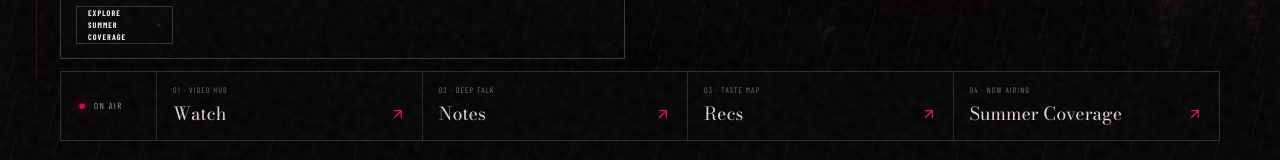
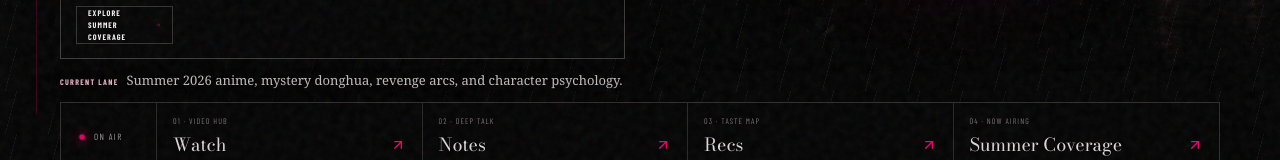
Before and after one commit to draftarc-lab/senpais1lva-site, a Next.js app: page / in a window 1280 px wide. Shown: the part 749-909 px from the top of the page. Built offline with nearby package versions, Linux system fonts and the light colour scheme; no server answers.

Commit message:
Add current creator lane signal

```diff
--- a/app/creator.ts
+++ b/app/creator.ts
@@ -20,6 +20,11 @@ export const creatorProfile = {
   focus: ["Culture", "Psychology", "Philosophy", "Recommendations", "Conversation"],
 };
 
+export const currentCreatorSignal = {
+  label: "Current lane",
+  value: "Summer 2026 anime, mystery donghua, revenge arcs, and character psychology.",
+};
+
 export const creatorStatusItems: CreatorStatusItem[] = [
   {
     label: "What I am watching",
--- a/app/donghua.css
+++ b/app/donghua.css
@@ -6,6 +6,8 @@
 .current-covering-strip strong { min-width: 0; color: #cfc7c9; font-family: "Iowan Old Style", Georgia, serif; font-size: 13px; font-weight: 400; line-height: 1.45; }
 .coverage-strip-cta { min-height: 32px; display: inline-flex; align-items: center; justify-content: center; gap: 8px; padding: 0 11px; border: 1px solid rgba(238,233,226,.2); color: #f3edf0; font-size: 8px; font-weight: 700; letter-spacing: .13em; text-transform: uppercase; }
 .coverage-strip-cta svg { color: var(--signal); }
+.creator-lane-signal { width: min(100%, 620px); margin: 11px 0 0; color: #c8c0c2; font-family: "Iowan Old Style", Georgia, serif; font-size: 13px; line-height: 1.55; text-shadow: 0 2px 12px rgba(0,0,0,.78); }
+.creator-lane-signal span { display: inline-block; margin-right: 8px; color: #edb4c8; font-family: var(--utility); font-size: 8px; font-weight: 700; letter-spacing: .16em; text-transform: uppercase; }
 
 .audience-section { display: grid; grid-template-columns: .78fr 1.22fr; gap: 54px; align-items: stretch; padding: 48px 0 66px; border-top: 1px solid rgba(237,0,102,.22); }
 .audience-intro { display: flex; flex-direction: column; align-items: flex-start; justify-content: center; }
@@ -91,6 +93,7 @@
   .current-covering-strip { grid-template-columns: 1fr; gap: 9px; }
   .current-covering-strip strong { white-space: normal; line-height: 1.45; }
   .coverage-strip-cta { width: fit-content; min-height: 38px; }
+  .creator-lane-signal { margin-top: 10px; max-width: 39rem; }
   .audience-section { grid-template-columns: 1fr; gap: 28px; padding: 38px 0 56px; }
   .audience-grid, .audience-grid--compact { grid-template-columns: 1fr; }
   .audience-platform-grid { grid-template-columns: 1fr 1fr; }
--- a/app/page.tsx
+++ b/app/page.tsx
@@ -9,7 +9,7 @@ import FeaturedVideoGrid from "./components/FeaturedVideoGrid";
 import SiteFooter from "./components/SiteFooter";
 import SiteHeader from "./components/SiteHeader";
 import { coverageLastUpdated, creatorActivitySignals, currentlyCoveringLine, selectedWorkVideos, summerCoverage } from "./coverage";
-import { creatorProfile, featuredCreatorStatusItems } from "./creator";
+import { creatorProfile, currentCreatorSignal, featuredCreatorStatusItems } from "./creator";
 import { pageMetadata } from "./seo";
 import { featuredNotes } from "./senpai-notes/data";
 
@@ -83,6 +83,10 @@ export default function Home() {
             <strong>{currentlyCoveringLine}</strong>
             <span className="coverage-strip-cta">Explore summer coverage <FiArrowRight aria-hidden="true" /></span>
           </Link>
+          <p className="creator-lane-signal" aria-label={`${currentCreatorSignal.label}: ${currentCreatorSignal.value}`}>
+            <span>{currentCreatorSignal.label}</span>
+            {currentCreatorSignal.value}
+          </p>
         </div>
         <div className="identity-stage">
           <div className="logo-halo" aria-hidden="true" />
```
Also changed, not shown: 1 other file (tests, documents, lock files or other folders).
